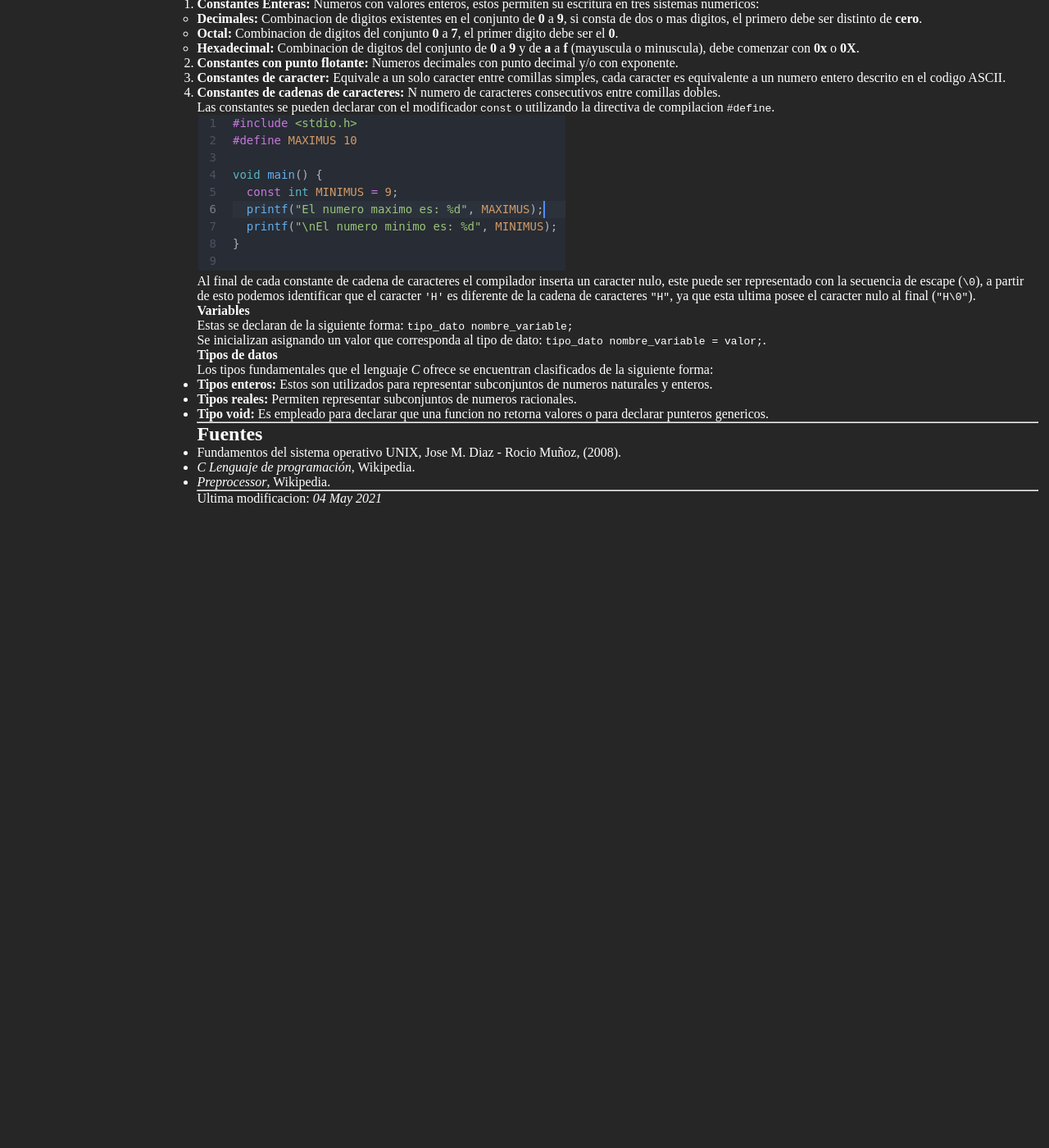
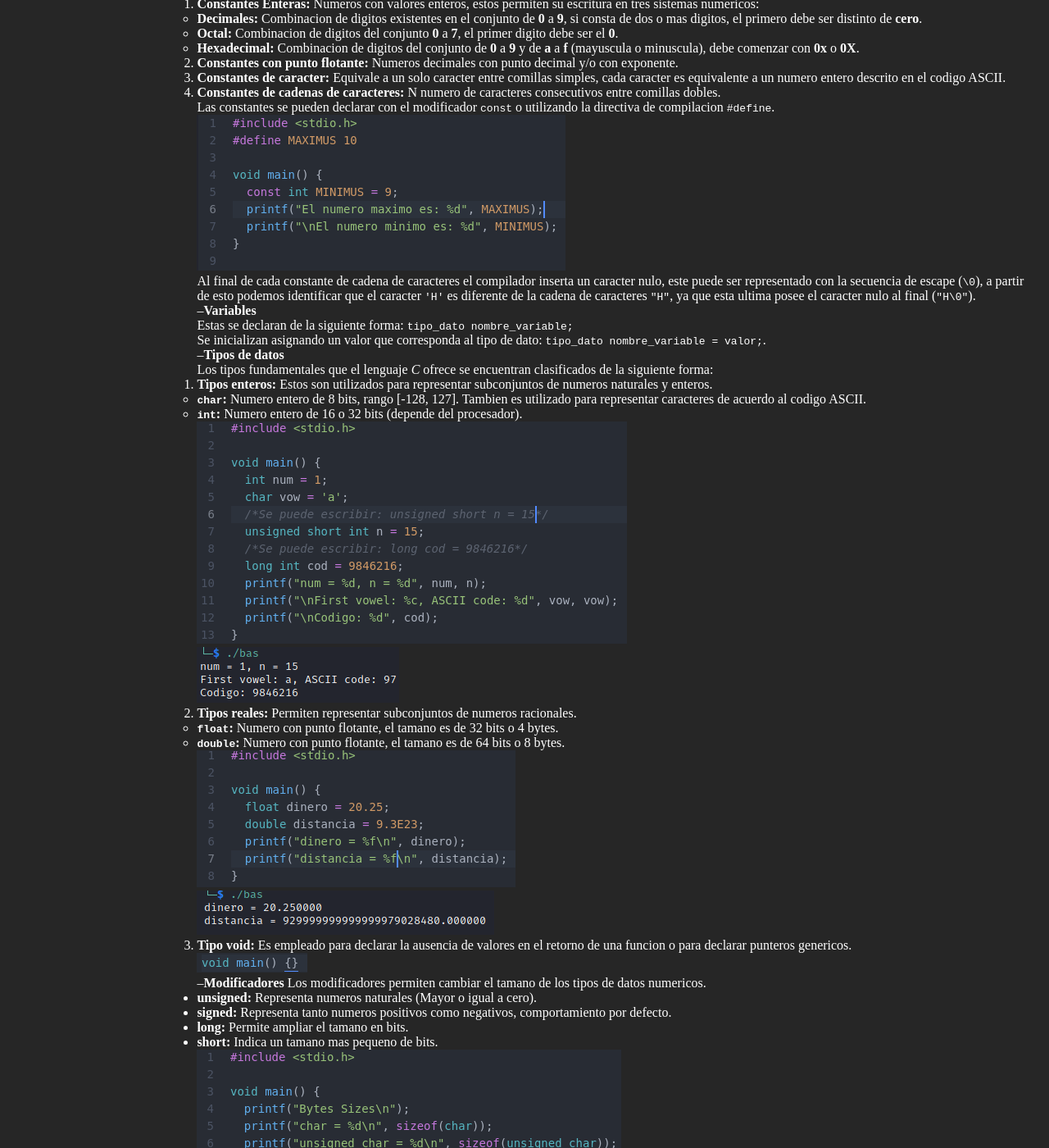
Before and after one commit to Grimpoteuthis-314/Grimpo, a Jekyll site: the page built from _posts/2021-04-18-introduction-c.md, in a window 1280 px wide and 1400 px high, scrolled down 1565 px. Shown: the whole window at 82% size. Built offline with Jekyll 4.4.1, drawn with Linux system fonts in a browser that asks for light colours; before the commit the page ends 2195 px from its top, so only the background shows below that; some of the changed text lies outside the part shown.

Commit message:
Tipos de datos

```diff
--- a/_posts/2021-04-18-introduction-c.md
+++ b/_posts/2021-04-18-introduction-c.md
@@ -65,7 +65,7 @@ Se describe el siguiente caso, el compilador recibe el **código fuente** de un
 
 --- **Datos**
 
-Las **constantes** se refieren a valores fijos inalterables por el programa, se pueden
+Las **constantes** se refieren a valores fijos e inalterables por el programa, se pueden
 categorizar de la siguiente forma:
 
 1. **Constantes Enteras:** Numeros con valores enteros, estos permiten su escritura en
@@ -90,19 +90,46 @@ de compilacion `#define`.
 Al final de cada constante de cadena de caracteres el compilador inserta un caracter nulo, este puede ser representado con la secuencia de escape (`\0`), a partir
 de esto podemos identificar que el caracter `'H'` es diferente de la cadena de caracteres `"H"`, ya que esta ultima posee el caracter nulo al final (`"H\0"`).
 
-**Variables**
+--**Variables**
 
 Estas se declaran de la siguiente forma: `tipo_dato nombre_variable;`
 
 Se inicializan asignando un valor que corresponda al tipo de dato: `tipo_dato nombre_variable = valor;`.
 
-**Tipos de datos**
+--**Tipos de datos**
 
 Los tipos fundamentales que el lenguaje *C* ofrece se encuentran clasificados de la siguiente forma:
-- **Tipos enteros:** Estos son utilizados para representar subconjuntos de numeros naturales y enteros.
-- **Tipos reales:** Permiten representar subconjuntos de numeros racionales.
-- **Tipo void:** Es empleado para declarar que una funcion no retorna valores o para declarar punteros genericos.
+1. **Tipos enteros:** Estos son utilizados para representar subconjuntos de numeros naturales y enteros.
+    - **`char`:** Numero entero de 8 bits, rango [-128, 127]. Tambien es utilizado para representar caracteres de acuerdo al codigo ASCII.
+    - **`int`:** Numero entero de 16 o 32 bits (depende del procesador).
 
+    ![Integer Data Types](assets/images/20210418/TiposDatosEnteros.png)
+
+    ![Integer Data Types Execution](assets/images/20210418/TiposDatosEnterosEx.png)
+
+2. **Tipos reales:** Permiten representar subconjuntos de numeros racionales.
+    - **`float`:** Numero con punto flotante, el tamano es de 32 bits o 4 bytes.
+    - **`double`:** Numero con punto flotante, el tamano es de 64 bits o 8 bytes.
+
+    ![real Data Types](assets/images/20210418/TiposDatosReales.png)
+
+    ![real Data Types Execution](assets/images/20210418/TiposDatosRealesEx.png)
+
+3. **Tipo void:** Es empleado para declarar la ausencia de valores en el retorno de una funcion o para declarar punteros genericos.
+
+    ![void](assets/images/20210418/void.png)
+
+
+--**Modificadores**
+Los modificadores permiten cambiar el tamano de los tipos de datos numericos.
+- **unsigned:** Representa numeros naturales (Mayor o igual a cero).
+- **signed:** Representa tanto numeros positivos como negativos, comportamiento por defecto.
+- **long:** Permite ampliar el tamano en bits.
+- **short:** Indica un tamano mas pequeno de bits.
+
+![Bytes Sizes Data Types](assets/images/20210418/bytesSize.png)
+
+![Bytes Sizes Data Types Execution](assets/images/20210418/bytesSizeEx.png)
 
 
 
@@ -113,7 +140,8 @@ Los tipos fundamentales que el lenguaje *C* ofrece se encuentran clasificados de
 - Fundamentos del sistema operativo UNIX, Jose M. Diaz - Rocio Muñoz, (2008).
 - *[C Lenguaje de programación](https://es.wikipedia.org/wiki/C_(lenguaje_de_programaci%C3%B3n))*, Wikipedia.
 - *[Preprocessor](https://en.wikipedia.org/wiki/Preprocessor)*, Wikipedia.
+- *[Lenguaje C](https://informatica.uv.es/estguia/ATD/apuntes/laboratorio/Lenguaje-C.pdf)*, Enrique Vicente Bonet Esteban.
 
 ---
 
-Ultima modificacion: *04 May 2021*
+Ultima modificacion: *08 May 2021*
```
Also changed, not shown: assets/images/20210418/TiposDatosEnteros.png (added), assets/images/20210418/TiposDatosEnterosEx.png (added), assets/images/20210418/TiposDatosReales.png (added), assets/images/20210418/TiposDatosRealesEx.png (added), assets/images/20210418/bytesSize.png (added), assets/images/20210418/bytesSizeEx.png (added), assets/images/20210418/void.png (added).
